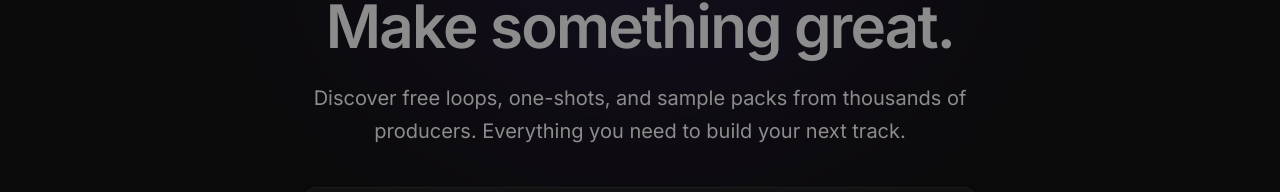
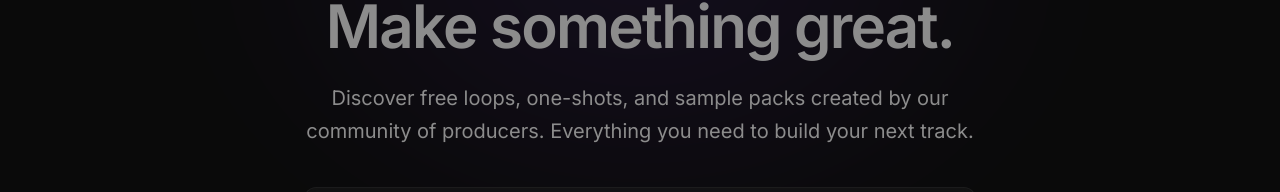
Before and after one commit to jshy0/sample-vault, a React (Vite) app in the folder frontend/: page / in a window 1280 px wide. Shown: the part 247-439 px from the top of the page. Built offline with nearby package versions, Linux system fonts and the light colour scheme; no server answers.

Commit message:
refactor(hero): change subheadline

```diff
--- a/frontend/src/components/Hero.tsx
+++ b/frontend/src/components/Hero.tsx
@@ -40,8 +40,8 @@ export default function Hero() {
 
         {/* Subheadline */}
         <p className="text-center text-muted-foreground text-lg sm:text-xl max-w-2xl mx-auto mb-10 leading-relaxed">
-          Discover free loops, one-shots, and sample packs from thousands of
-          producers. Everything you need to build your next track.
+          Discover free loops, one-shots, and sample packs created by our
+          community of producers. Everything you need to build your next track.
         </p>
 
         {/* Search bar */}
```
